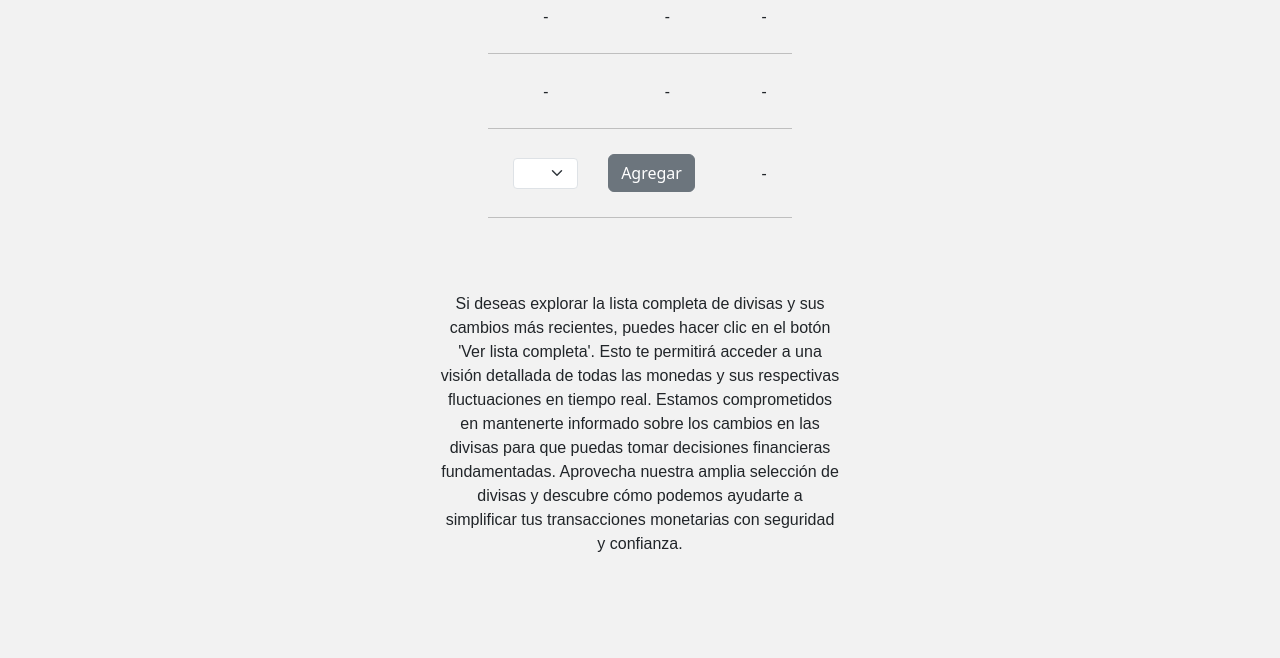
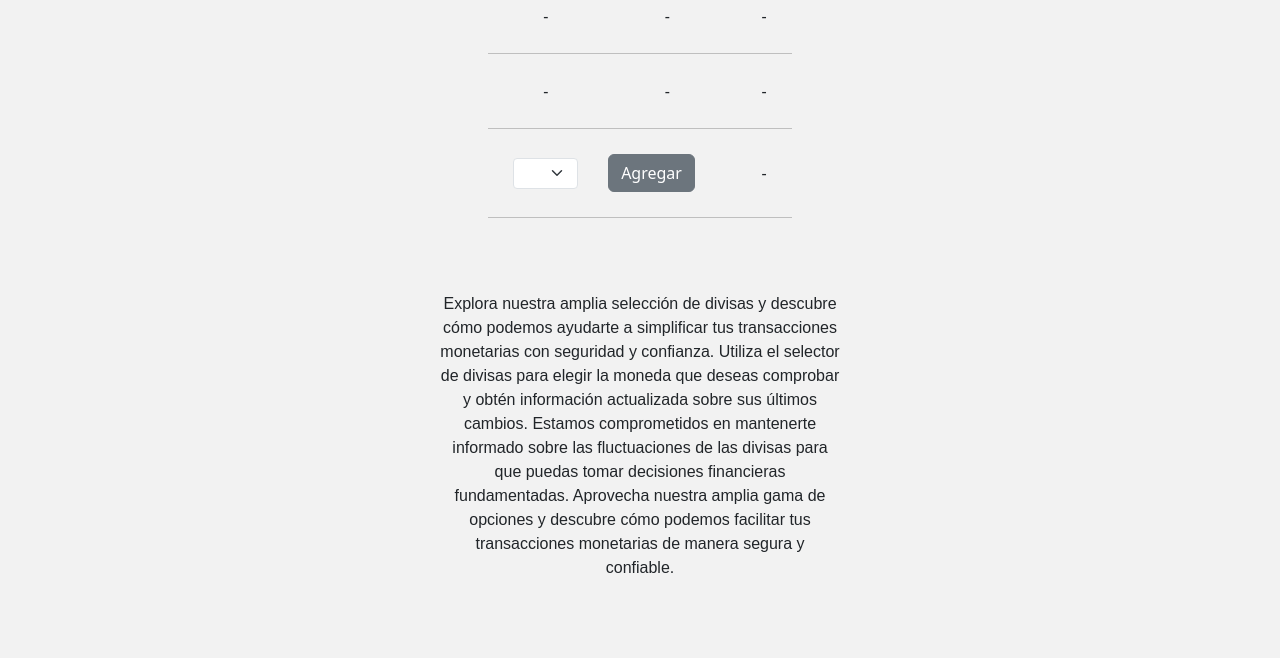
Before and after one commit to lucasdgnzlz/casa-de-cambio, a website: page docs/index.html in a window 1280 px wide. Shown: the part 2904-3562 px from the top of the page. Drawn offline with nearby package versions, Linux system fonts and the light colour scheme; no server answers.

Commit message:
Modifica la descripción luego de la tabla

```diff
--- a/docs/index.html
+++ b/docs/index.html
@@ -192,12 +192,12 @@
 
         <div class="contenedor-informacion informacion-dos">
           <p class="descripcion">
-            Si deseas explorar la lista completa de divisas y sus cambios más recientes, puedes hacer clic en el botón
-            'Ver lista completa'. Esto te permitirá acceder a una visión detallada de todas las monedas y sus
-            respectivas fluctuaciones en tiempo real. Estamos comprometidos en mantenerte informado sobre los cambios en
-            las divisas para que puedas tomar decisiones financieras fundamentadas. Aprovecha nuestra amplia selección
-            de divisas y descubre cómo podemos ayudarte a simplificar tus transacciones monetarias con seguridad y
-            confianza.
+            Explora nuestra amplia selección de divisas y descubre cómo podemos ayudarte a simplificar tus transacciones
+            monetarias con seguridad y confianza. Utiliza el selector de divisas para elegir la moneda que deseas
+            comprobar y obtén información actualizada sobre sus últimos cambios. Estamos comprometidos en mantenerte
+            informado sobre las fluctuaciones de las divisas para que puedas tomar decisiones financieras fundamentadas.
+            Aprovecha nuestra amplia gama de opciones y descubre cómo podemos facilitar tus transacciones monetarias de
+            manera segura y confiable.
           </p>
         </div>
       </section>
```
